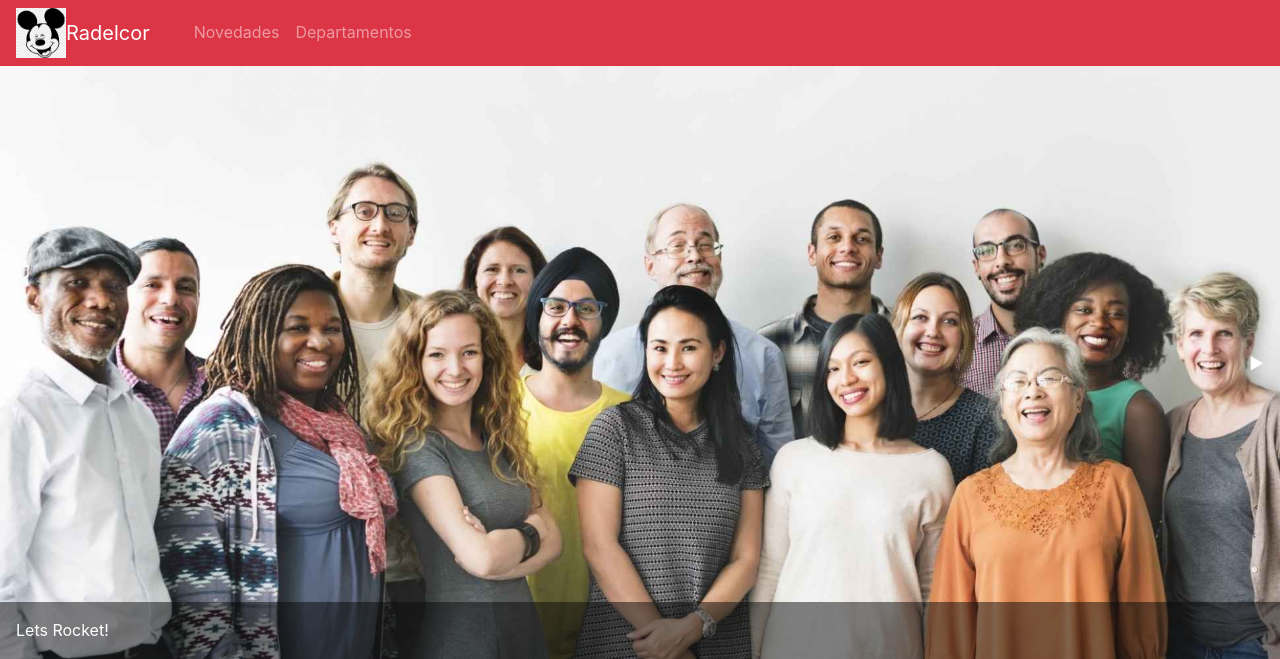
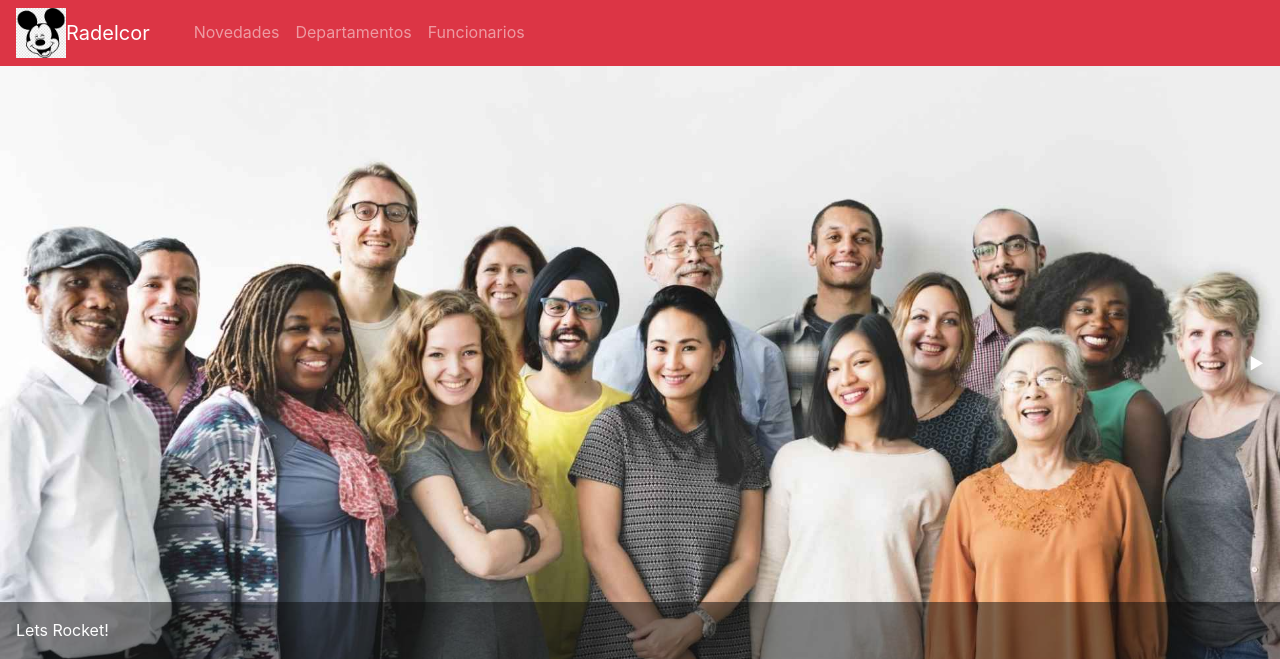
Before and after one commit to yeti2391/RadelcorFinal, a Django app: template templates/core/inicio.html in a window 1280 px wide. Shown: the top 659 px of the page. Run offline with Django 3.2, Linux system fonts and the light colour scheme; the template is opened without the code that fills it, so the values that code supplies are empty; some libraries are stand-ins or nearby versions.

Commit message:
seagrega a la navbar Funcionarios

```diff
--- a/templates/core/header.html
+++ b/templates/core/header.html
@@ -14,6 +14,9 @@
       <li class="nav-item ">
         <a class="nav-link" href="{% url 'departamento_app:departamento_list' %}">Departamentos</a>
       </li>
+      <li class="nav-item ">
+        <a class="nav-link" href="{% url 'persona_app:emplados_total' %}">Funcionarios</a>
+      </li>
     </ul>
   </div>
 </nav>
```
